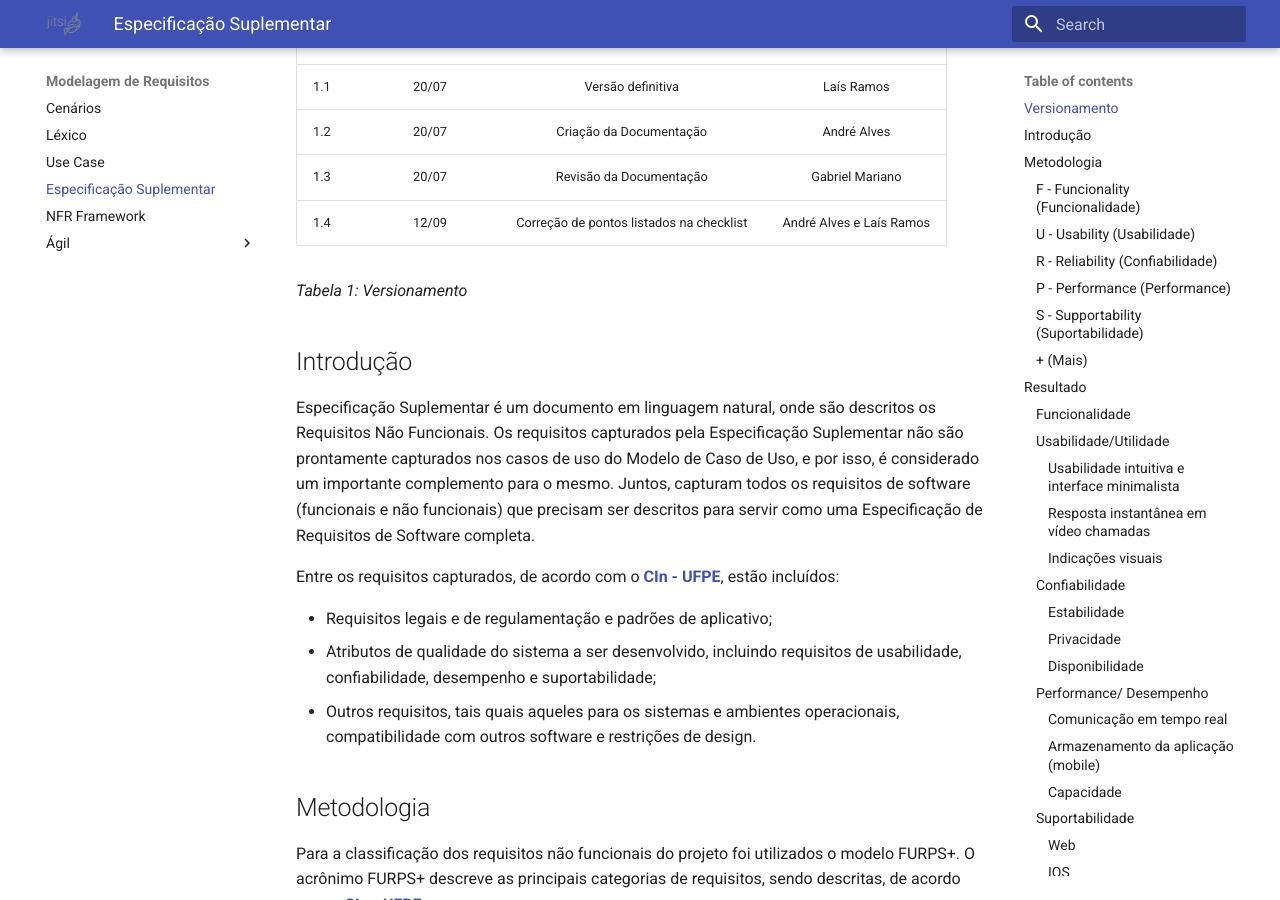
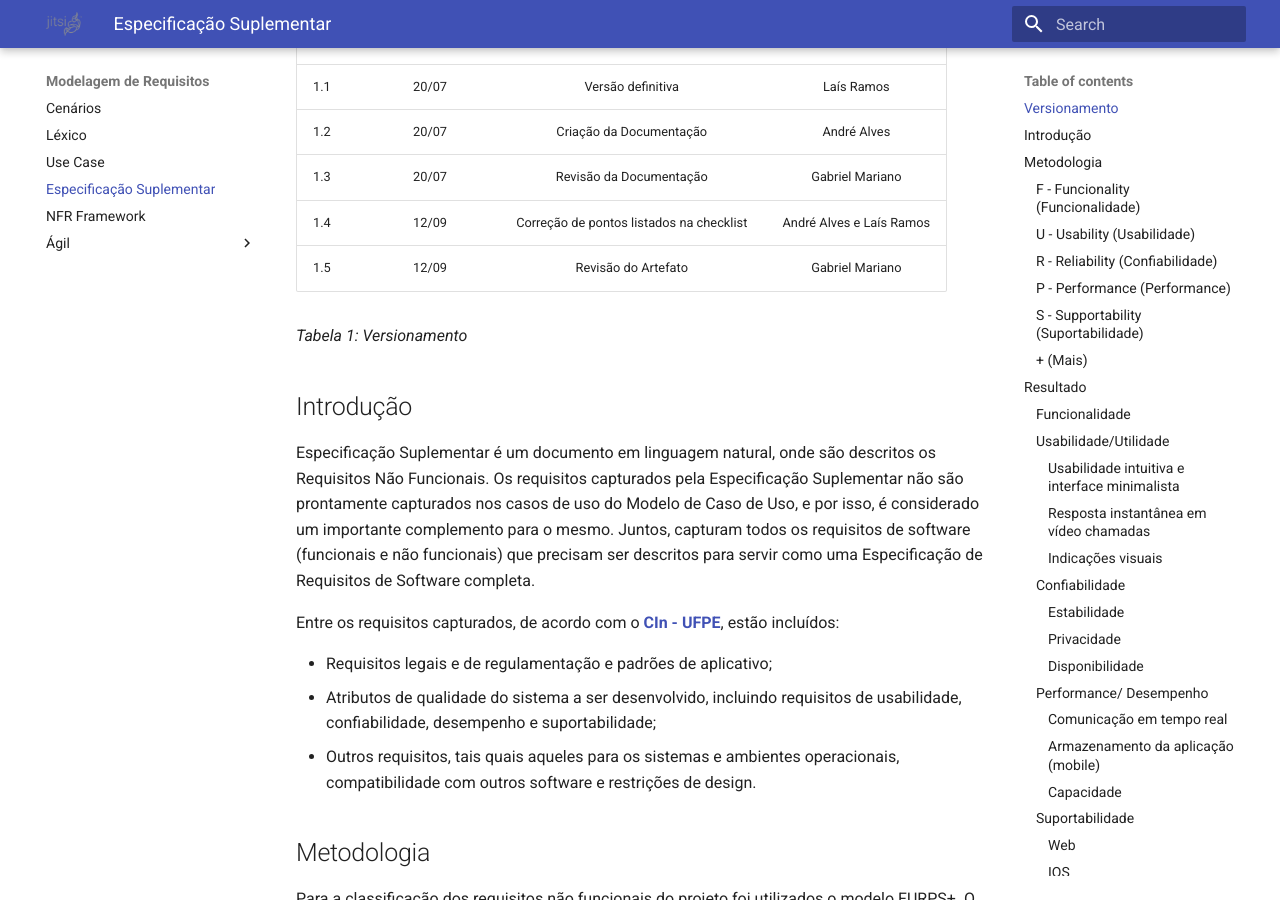
Before and after one commit to gabrielm2q/2022.1-Jitsi-Meet, an MkDocs documentation site: the page built from docs/modelagem/especificacaoSuplementar.md, in a window 1280 px wide and 900 px high, scrolled down 306 px. Built offline with MkDocs 1.6.1 and Material for MkDocs 9.7.7, drawn with Linux system fonts in a browser that asks for light colours.

Commit message:
:memo: adicionando revisão

```diff
--- a/docs/modelagem/especificacaoSuplementar.md
+++ b/docs/modelagem/especificacaoSuplementar.md
@@ -9,6 +9,7 @@
 | 1.2    | 20/07 |         Criação da Documentação          |       André Alves        |
 | 1.3    | 20/07 |         Revisão da Documentação          |     Gabriel Mariano      |
 | 1.4    | 12/09 | Correção de pontos listados na checklist |       André Alves e Laís Ramos        |
+| 1.5    | 12/09 | Revisão do Artefato |       Gabriel Mariano        |
 
 _Tabela 1: Versionamento_
 
```
Also changed, not shown: docs/analiseDeRequisitos/checklists/modelagem_cl.md (+1 -0 lines).
